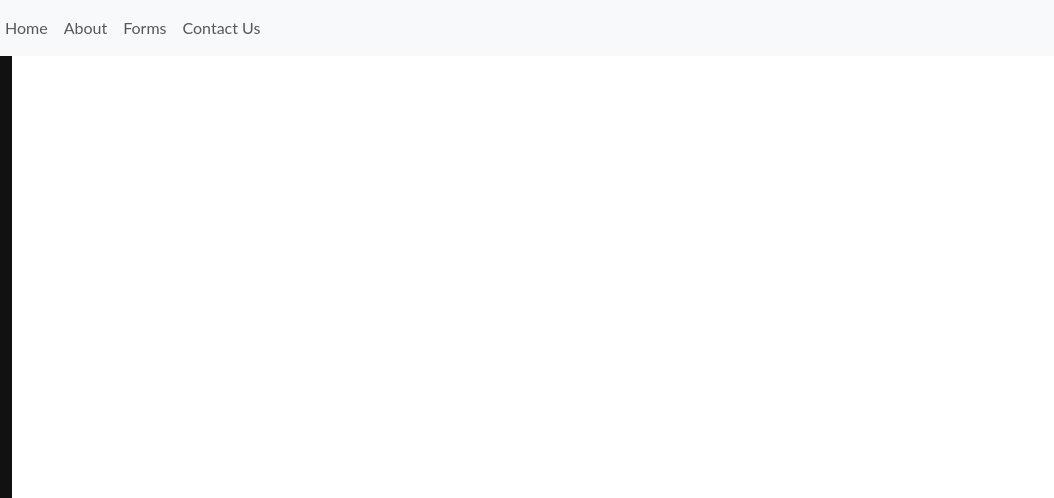
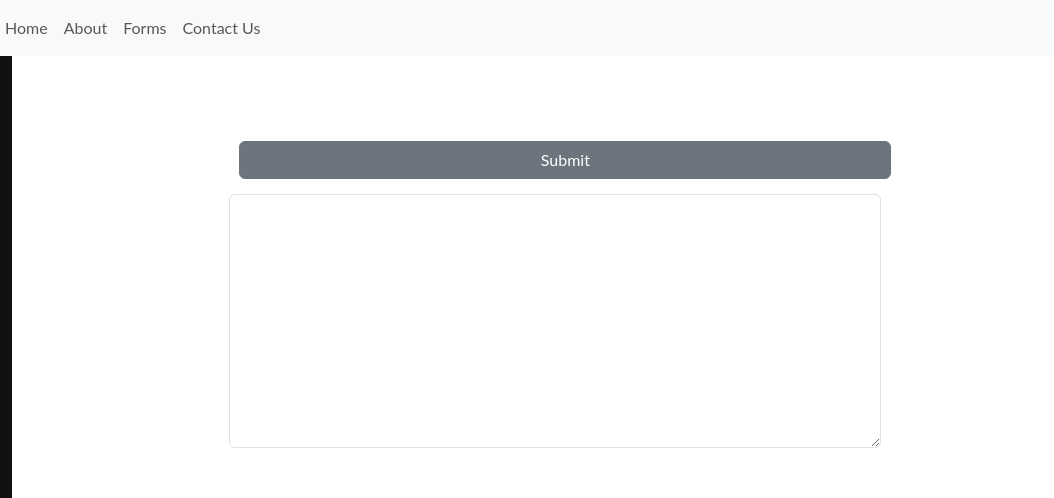
Before and after one commit to BraxWong/BitskinsAPI-Web, a website: page public/html/form.html in a window 1280 px wide. Shown: the top 498 px of the page, 226-1280 px from the left. Drawn offline with nearby package versions, Linux system fonts and the light colour scheme; no server answers.

Commit message:
feature: Added button and text field under form for info submission and results displaying.

```diff
--- a/public/css/form.css
+++ b/public/css/form.css
@@ -159,3 +159,10 @@ body {
   .sidenav {padding-top: 15px;}
   .sidenav a {font-size: 18px;}
 }
+
+#form-submit-button {
+  position: relative;
+  bottom: 15px;
+  width: 710px;
+  left: 10px;
+}
--- a/public/html/form.html
+++ b/public/html/form.html
@@ -161,7 +161,7 @@
               <i class="fa fa-caret-down"></i>
             </button>
             <div class="receipt-dropdown-container">
-              <a href="#">Get receipt</a>
+  <a href="#">Get receipt</a>
             </div>
             <button class="bump-up-dropdown-btn">Bump Up
               <i class="fa fa-caret-down"></i>
@@ -322,7 +322,17 @@
           </div>
         </div>
       </div>
-      <div class="col-md-6" id="form">
+      <div class="col-md-2">
+      </div>
+      <div class="col-md-6" style="position: relative; top: 100px;">
+        <div class="row" id="form">
+        </div>
+        <div class="row">
+          <button type="button" class="btn btn-secondary" id="form-submit-button">Submit</button>
+        </div>
+        <div class="row">
+          <textarea class="form-control" id="request-results" rows="10" readonly></textarea>
+        </div>
       </div>
     </div>
   <script src="https://cdn.jsdelivr.net/npm/@json-editor/json-editor@latest/dist/jsoneditor.min.js"></script>
```
